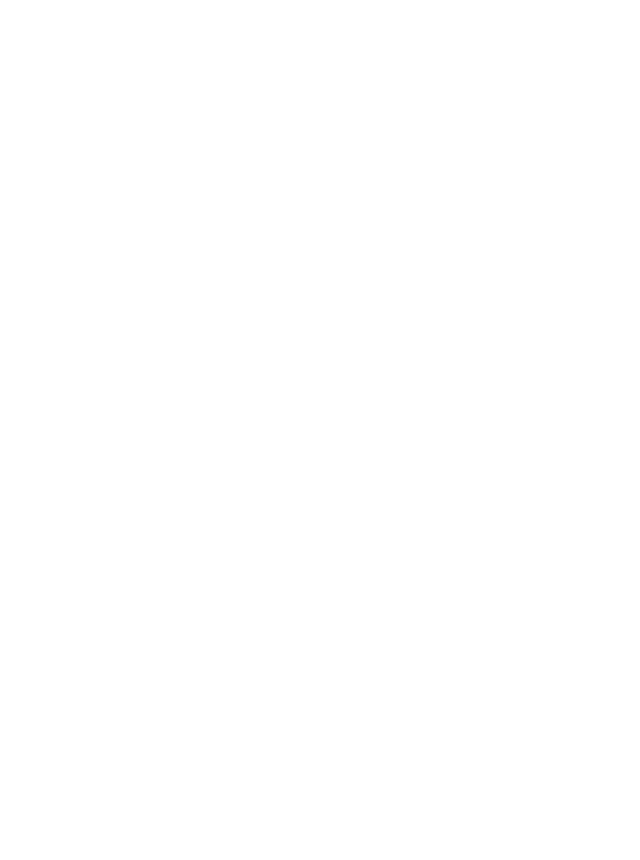
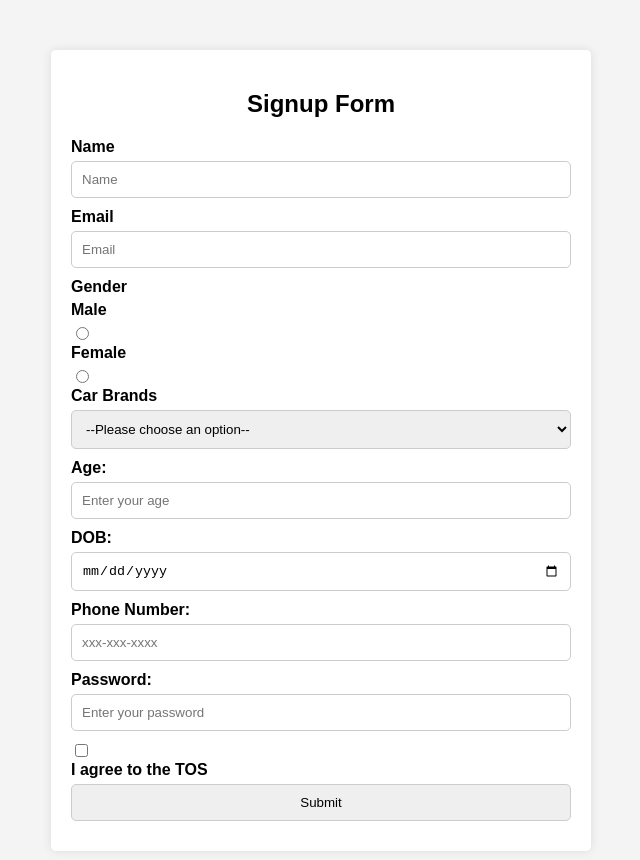
Before and after one commit to acciojob/signup-form-car-hzratali, a website: page main.html in a window 1280 px wide. Shown: the whole page, without its empty margins (319-959 px from the left). Before the commit the page ends 800 px from the top, so only its background shows below. Drawn offline with Linux system fonts and the light colour scheme.

Commit message:
created a submission

```diff
--- a/main.html
+++ b/main.html
@@ -8,6 +8,48 @@
 
 <body>
 	<!-- the entire body must be written by student -->
+<div class="container">
+    <h2>Signup Form</h2>
+    <form action="#" method="post">
+        <label for="name">Name</label>
+        <input type="text" id="name" placeholder="Name" required>
+        <label for="email">Email</label>
+        <input type="email" id="email" name="email" placeholder="Email" required>
+
+        <label>Gender</label>
+        <label for="gender_m">Male</label>
+        <input type="radio" id="gender_m" name="gender" required>
+        <label for="gender_f">Female</label>
+        <input type="radio" id="gender_f" name="gender" required>
+
+        <label for="cars">Car Brands</label>
+        <select id="cars" name="cars" required>
+            <option value="" disabled selected>--Please choose an option--</option>
+            <option value="Toyota">Toyota</option>
+            <option value="Honda">Honda</option>
+            <option value="Ford">Ford</option>
+            <option value="Chevrolet">Chevrolet</option>
+            <!-- Add more options as needed -->
+        </select>
+
+        <label for="age">Age:</label>
+        <input type="number" id="age" name="age" placeholder="Enter your age" required>
+
+        <label for="dob">DOB:</label>
+        <input type="date" id="dob" name="dob" required>
+
+        <label for="tel">Phone Number:</label>
+        <input type="tel" id="tel" name="tel" placeholder="xxx-xxx-xxxx">
+
+        <label for="password">Password:</label>
+        <input type="password" id="password" name="password" placeholder="Enter your password" required>
+
+        <input type="checkbox" id="tos" name="tos" required>
+        <label for="tos">I agree to the TOS</label>
+
+        <input type="submit" value="Submit">
+    </form>
+</div>
     <script type="text/javascript" src="./script.js">
 </script>
 
--- a/styles.css
+++ b/styles.css
@@ -1,2 +1,34 @@
 
 /* Your CSS Code here. */
+body {
+        font-family: Arial, sans-serif;
+        background-color: #f4f4f4;
+    }
+    .container {
+        max-width: 500px;
+        margin: 50px auto;
+        padding: 20px;
+        background-color: #fff;
+        border-radius: 5px;
+        box-shadow: 0 0 10px rgba(0, 0, 0, 0.1);
+    }
+    h2 {
+        text-align: center;
+        margin-bottom: 20px;
+    }
+    label {
+        display: block;
+        margin-bottom: 5px;
+        font-weight: bold;
+    }
+    input[type="text"], input[type="email"], select, input[type="number"], input[type="date"], input[type="tel"], input[type="password"], input[type="submit"] {
+        width: 100%;
+        padding: 10px;
+        margin-bottom: 10px;
+        border: 1px solid #ccc;
+        border-radius: 5px;
+        box-sizing: border-box;
+    }
+    input[type="checkbox"] {
+        margin-right: 5px;
+    }
```
